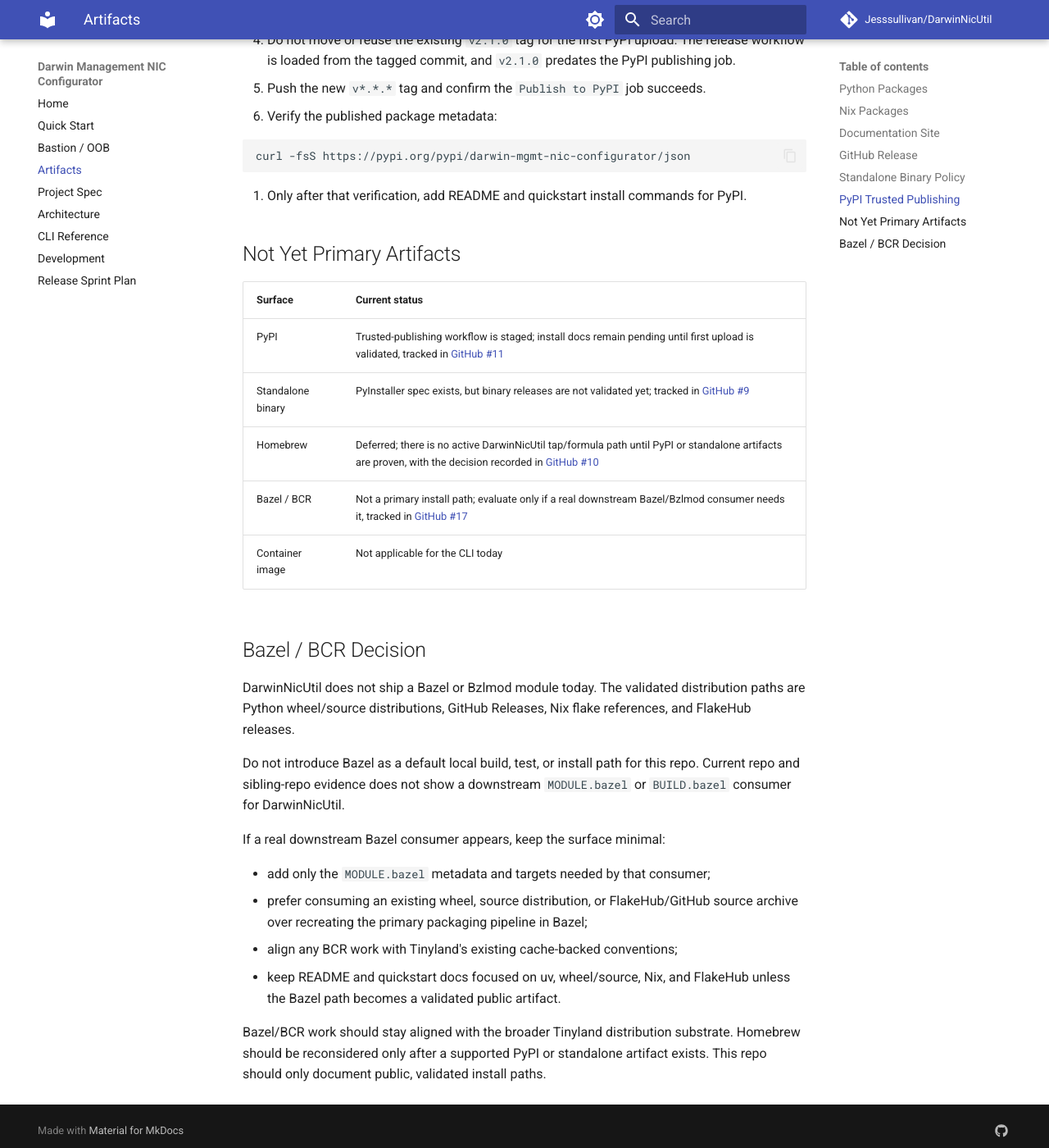
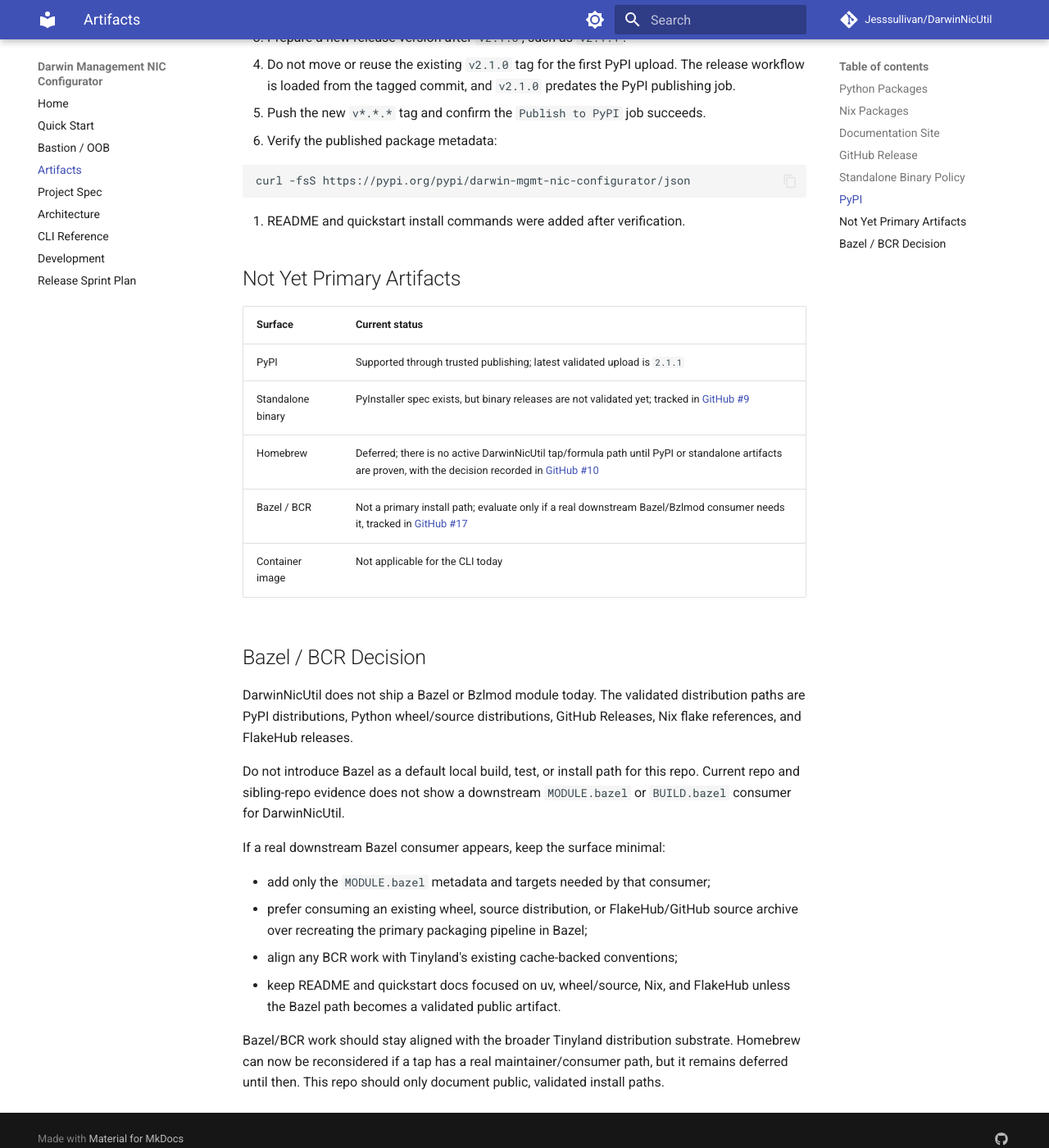
Before and after one commit to Jesssullivan/DarwinNicUtil, an MkDocs documentation site: the page built from docs/artifacts.md, in a window 1280 px wide and 1400 px high, scrolled down 2893 px. Shown: the whole window at 82% size. Built offline with MkDocs 1.6.1 and Material for MkDocs 9.7.7, drawn with Linux system fonts in a browser that asks for light colours; comment, search, counter and statistics services are not loaded; some of the changed text lies outside the part shown.

Commit message:
docs: document live pypi install (#31)

````diff
--- a/docs/artifacts.md
+++ b/docs/artifacts.md
@@ -1,7 +1,7 @@
 # Artifacts
 
 This project currently treats wheel/source distributions, Nix packages,
-FlakeHub releases, and the MkDocs site as release artifacts.
+PyPI distributions, FlakeHub releases, and the MkDocs site as release artifacts.
 
 ## Python Packages
 
@@ -102,13 +102,16 @@
 the artifact, tests it, produces checksums, and the signing/notarization policy
 is explicit.
 
-## PyPI Trusted Publishing
+## PyPI
 
-PyPI publication is staged in the release workflow, but it is not a supported
-install path until the first trusted-publishing upload succeeds.
+PyPI publication is live for `darwin-mgmt-nic-configurator` through trusted
+publishing. Install with:
 
-The package name planned for PyPI is `darwin-mgmt-nic-configurator`. Configure
-a PyPI pending publisher before pushing the first PyPI-enabled release tag:
+```bash
+uv tool install darwin-mgmt-nic-configurator
+```
+
+The project was created through a PyPI pending publisher using these values:
 
 | Field | Value |
 |-------|-------|
@@ -118,11 +121,10 @@
 | Environment | `pypi` |
 
 The release workflow uses GitHub OIDC with `pypa/gh-action-pypi-publish` and
-does not use a stored PyPI API token. Keep README and quickstart install
-commands focused on Nix, FlakeHub, wheel/source, and source checkout paths
-until a real PyPI upload is validated.
+does not use a stored PyPI API token. README and quickstart now include PyPI
+install commands because the `v2.1.1` upload has been validated.
 
-PyPI cutover checklist:
+The completed cutover path was:
 
 1. Create the PyPI pending publisher for the package above with the exact
    owner, repository, workflow, and environment values in the table.
@@ -139,14 +141,13 @@
    curl -fsS https://pypi.org/pypi/darwin-mgmt-nic-configurator/json
    ```
 
-7. Only after that verification, add README and quickstart install commands for
-   PyPI.
+7. README and quickstart install commands were added after verification.
 
 ## Not Yet Primary Artifacts
 
 | Surface | Current status |
 |---------|----------------|
-| PyPI | Trusted-publishing workflow is staged; install docs remain pending until first upload is validated, tracked in [GitHub #11](https://github.com/Jesssullivan/DarwinNicUtil/issues/11) |
+| PyPI | Supported through trusted publishing; latest validated upload is `2.1.1` |
 | Standalone binary | PyInstaller spec exists, but binary releases are not validated yet; tracked in [GitHub #9](https://github.com/Jesssullivan/DarwinNicUtil/issues/9) |
 | Homebrew | Deferred; there is no active DarwinNicUtil tap/formula path until PyPI or standalone artifacts are proven, with the decision recorded in [GitHub #10](https://github.com/Jesssullivan/DarwinNicUtil/issues/10) |
 | Bazel / BCR | Not a primary install path; evaluate only if a real downstream Bazel/Bzlmod consumer needs it, tracked in [GitHub #17](https://github.com/Jesssullivan/DarwinNicUtil/issues/17) |
@@ -155,8 +156,8 @@
 ## Bazel / BCR Decision
 
 DarwinNicUtil does not ship a Bazel or Bzlmod module today. The validated
-distribution paths are Python wheel/source distributions, GitHub Releases, Nix
-flake references, and FlakeHub releases.
+distribution paths are PyPI distributions, Python wheel/source distributions,
+GitHub Releases, Nix flake references, and FlakeHub releases.
 
 Do not introduce Bazel as a default local build, test, or install path for this
 repo. Current repo and sibling-repo evidence does not show a downstream
@@ -172,6 +173,6 @@
   FlakeHub unless the Bazel path becomes a validated public artifact.
 
 Bazel/BCR work should stay aligned with the broader Tinyland distribution
-substrate. Homebrew should be reconsidered only after a supported PyPI or
-standalone artifact exists. This repo should only document public, validated
-install paths.
+substrate. Homebrew can now be reconsidered if a tap has a real
+maintainer/consumer path, but it remains deferred until then. This repo should
+only document public, validated install paths.
--- a/docs/llms.txt
+++ b/docs/llms.txt
@@ -6,11 +6,11 @@
 Primary docs:
 
 - `README.md`: install, usage, safety features, and development commands.
-- `docs/quickstart.md`: current Nix, source, and uv tool startup flows.
+- `docs/quickstart.md`: current PyPI, Nix, source, and uv tool startup flows.
 - `docs/cli.md`: command and option reference.
 - `docs/bastion.md`: generic bastion/OOB operator flow and boundaries.
 - `docs/artifacts.md`: current release artifact policy, including GitHub
-  Releases and FlakeHub.
+  Releases, PyPI, and FlakeHub.
 - `docs/project-spec.md`: public project spec and productionization summary.
 - `docs/architecture.md`: module structure and safety architecture.
 - `docs/superpowers/release-sprint-plan.md`: release-readiness sprint plan.
````
Also changed, not shown: README.md (+13 -7 lines), docs/development.md (+6 -7 lines), docs/index.md (+3 -4 lines), docs/project-spec.md (+2 -5 lines), docs/quickstart.md (+7 -0 lines), 1 other file.
